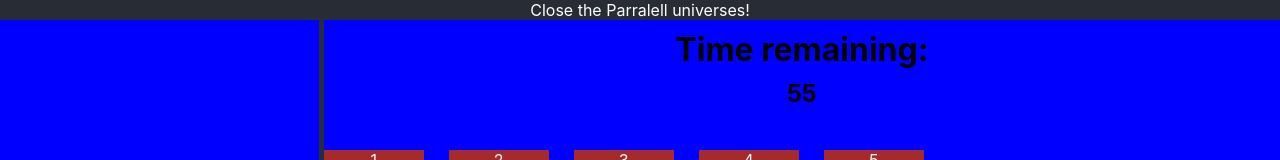
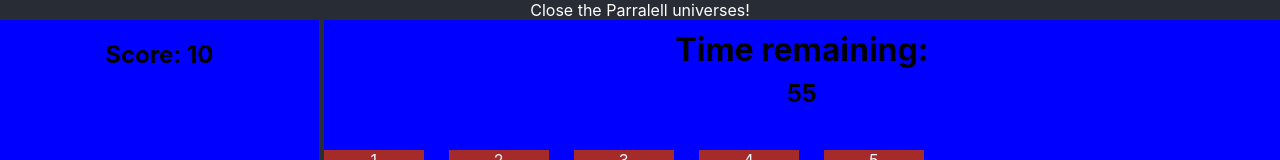
Before and after one commit to MarthaSharkeyKing/game-jam-parallel-universe, a React (Create React App) app in the folder find-parralell/: page / in a window 1280 px wide. Shown: the top 160 px of the page. Built offline with nearby package versions, Linux system fonts and the light colour scheme.

Commit message:
Add scorecard

```diff
--- a/find-parralell/src/App.js
+++ b/find-parralell/src/App.js
@@ -1,13 +1,16 @@
 import "./App.css";
 import { CountdownTimer } from "./Timer/CountdownTimer";
 import Grid from "./Grid/Grid";
+import { Scorecard } from "./Scorecard/Scorecard";
 
 function App() {
   return (
     <div className="App">
       <header className="App-header">Close the Parralell universes!</header>
       <body>
-        <div className="Menu"></div>
+        <div className="Menu">
+          <Scorecard currentScore={10} />
+        </div>
         <div className="Game">
           <CountdownTimer initialSeconds={60} />
           <Grid />
--- /dev/null
+++ b/find-parralell/src/Scorecard/Scorecard.jsx
@@ -0,0 +1,9 @@
+import "./Scorecard.css";
+
+export const Scorecard = ({ currentScore = 0 }) => {
+  return (
+    <div className="Scorecard">
+      <h2>Score: {currentScore}</h2>
+    </div>
+  );
+};
```
Also changed, not shown: find-parralell/src/Scorecard/Scorecard.css (added).
